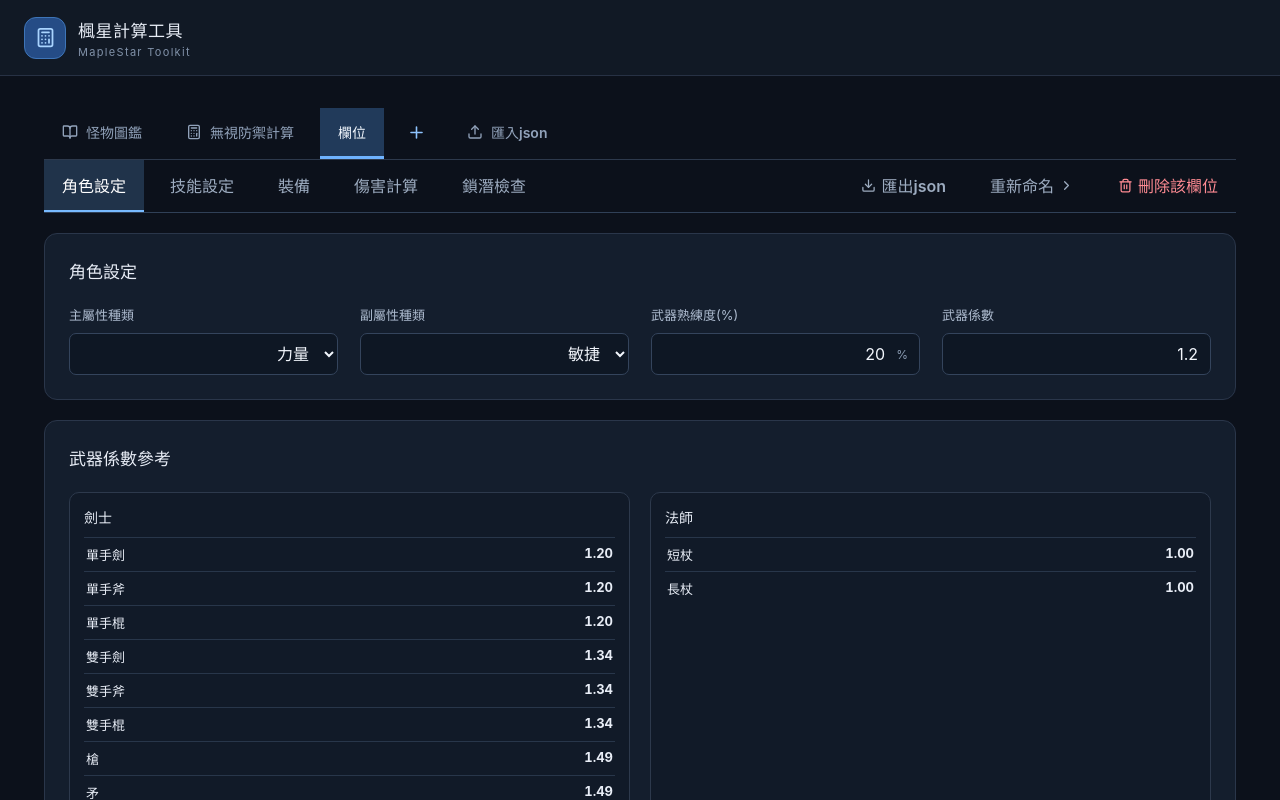
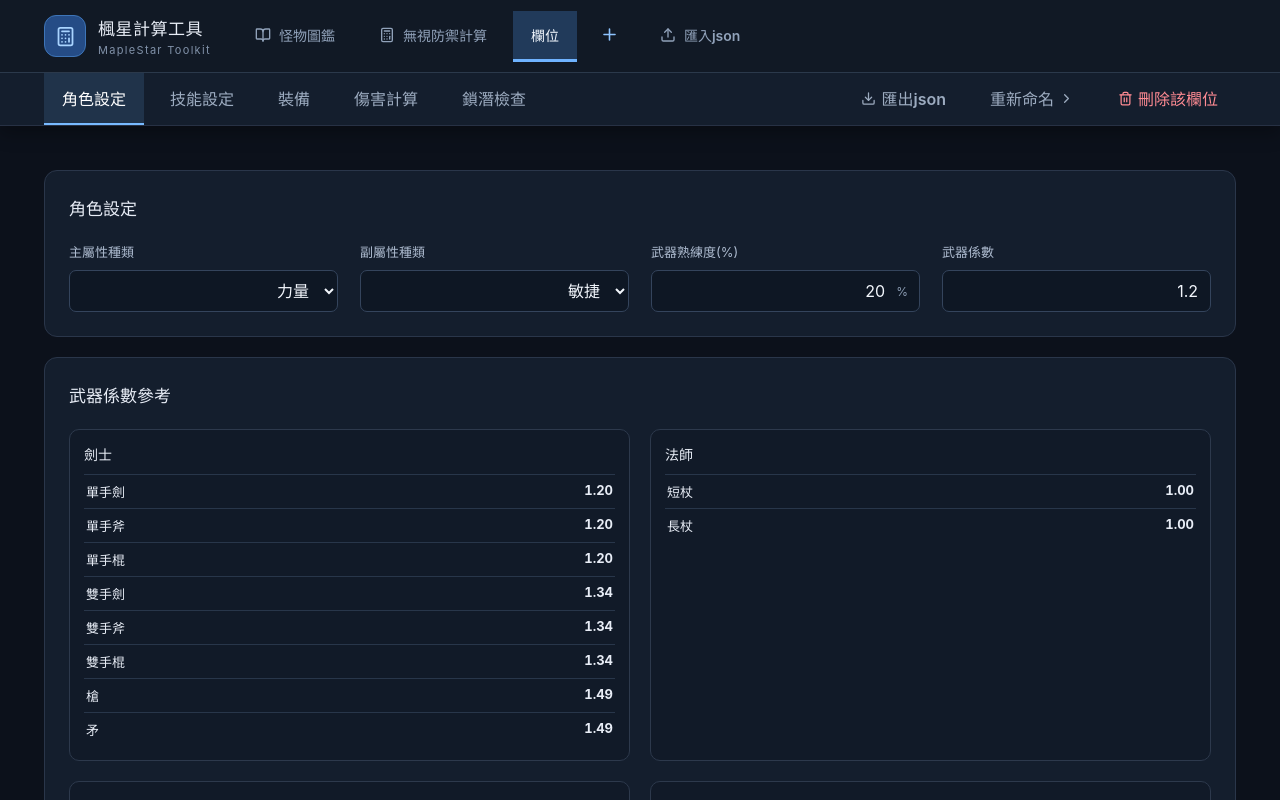
Before and after one commit to ToShii-Chen/maplestar-calculator, a React (Vite) app: page / in a window 1280 px wide. Both pictures are taken after a click on the button "欄位". Shown: the top 800 px of the page. Built offline with nearby package versions, Linux system fonts and the light colour scheme.

Commit message:
Pin unified app title, main tabs and character tabs to top

```diff
--- a/src/App.tsx
+++ b/src/App.tsx
@@ -153,9 +153,12 @@ function App(){
  if(sub==='subcheck')updateCharacter({...current,requirements:defaults.requirements});
  if(sub==='damage')updateCharacter({...current,baseMain:defaults.baseMain,baseSub:defaults.baseSub,mapleBlessing:defaults.mapleBlessing,consumables:defaults.consumables,extra:defaults.extra});
  };
- return <div className="app"><header className="top"><div className="brand"><div className="brand-icon"><Calculator size={21}/></div><div><strong>楓星計算工具</strong><small>MapleStar Toolkit</small></div></div></header>
- <main className="main"><nav className="tabs" aria-label="主功能頁籤"><button className={tab==='monster'?'tab active':'tab'} onClick={()=>setTab('monster')}><BookOpen size={16}/>怪物圖鑑</button><button className={tab==='ied'?'tab active':'tab'} onClick={()=>setTab('ied')}><Calculator size={16}/>無視防禦計算</button>{data.characters.map(c=><button key={c.id} className={tab===c.id?'tab active':'tab'} onClick={()=>{setTab(c.id);setSub(c.lastSubTab??'settings')}} title={c.name}>{c.name}</button>)}<button className="tab add-tab" onClick={add} aria-label="新增欄位"><Plus size={19}/></button><label className="tab import-tab"><Upload size={16}/>匯入json<input type="file" accept=".json,application/json" hidden onChange={e=>{void importCharacter(e.target.files?.[0]);e.target.value=''}}/></label></nav>
- {tab==='monster'?<MonsterPage data={data} set={setData}/>:tab==='ied'?<IedPage data={data} set={setData}/>:current?<><div className="subtabs"><button className={sub==='settings'?'selected':''} onClick={()=>selectSub('settings')}>角色設定</button><button className={sub==='skills'?'selected':''} onClick={()=>selectSub('skills')}>技能設定</button><button className={sub==='gear'?'selected':''} onClick={()=>selectSub('gear')}>裝備</button><button className={sub==='damage'?'selected':''} onClick={()=>selectSub('damage')}>傷害計算</button><button className={sub==='subcheck'?'selected':''} onClick={()=>selectSub('subcheck')}>鎖潛檢查</button><span className="subtab-spacer"/><button onClick={exportCharacter}><Download size={15}/>匯出json</button><button onClick={()=>{setNewName(current.name);setRename(true)}}>重新命名 <ChevronRight size={15}/></button><button className="danger-tab" onClick={remove}><Trash2 size={15}/>刪除該欄位</button></div>
+ return <div className="app"><header className="top">
+ <div className="top-primary"><div className="brand"><div className="brand-icon"><Calculator size={21}/></div><div><strong>楓星計算工具</strong><small>MapleStar Toolkit</small></div></div><nav className="tabs" aria-label="主功能頁籤"><button className={tab==='monster'?'tab active':'tab'} onClick={()=>setTab('monster')}><BookOpen size={16}/>怪物圖鑑</button><button className={tab==='ied'?'tab active':'tab'} onClick={()=>setTab('ied')}><Calculator size={16}/>無視防禦計算</button>{data.characters.map(c=><button key={c.id} className={tab===c.id?'tab active':'tab'} onClick={()=>{setTab(c.id);setSub(c.lastSubTab??'settings')}} title={c.name}>{c.name}</button>)}<button className="tab add-tab" onClick={add} aria-label="新增欄位"><Plus size={19}/></button><label className="tab import-tab"><Upload size={16}/>匯入json<input type="file" accept=".json,application/json" hidden onChange={e=>{void importCharacter(e.target.files?.[0]);e.target.value=''}}/></label></nav></div>
+ {current&&<div className="top-secondary"><div className="subtabs"><button className={sub==='settings'?'selected':''} onClick={()=>selectSub('settings')}>角色設定</button><button className={sub==='skills'?'selected':''} onClick={()=>selectSub('skills')}>技能設定</button><button className={sub==='gear'?'selected':''} onClick={()=>selectSub('gear')}>裝備</button><button className={sub==='damage'?'selected':''} onClick={()=>selectSub('damage')}>傷害計算</button><button className={sub==='subcheck'?'selected':''} onClick={()=>selectSub('subcheck')}>鎖潛檢查</button><span className="subtab-spacer"/><button onClick={exportCharacter}><Download size={15}/>匯出json</button><button onClick={()=>{setNewName(current.name);setRename(true)}}>重新命名 <ChevronRight size={15}/></button><button className="danger-tab" onClick={remove}><Trash2 size={15}/>刪除該欄位</button></div></div>}
+ </header>
+ <main className="main">
+ {tab==='monster'?<MonsterPage data={data} set={setData}/>:tab==='ied'?<IedPage data={data} set={setData}/>:current?<>
  {sub==='settings'?<CharacterSettings c={current} update={updateCharacter}/>:sub==='skills'?<SkillSettings c={current} update={updateCharacter}/>:sub==='gear'?<EquipmentPage c={current} update={updateCharacter}/>:sub==='damage'?<DamagePage c={current} monster={data.monster} update={updateCharacter}/>:<SubStatPage c={current} monster={data.monster} update={updateCharacter}/>}</>:null}
  <footer><span>作者: Satoshi</span><button onClick={resetCurrent}><RotateCcw size={14}/>還原至預設</button></footer></main>
  {rename&&current&&<div className="modal-backdrop" onClick={()=>setRename(false)}><div className="modal" role="dialog" aria-modal="true" aria-labelledby="rename-title" onClick={e=>e.stopPropagation()}><h2 id="rename-title">重新命名欄位</h2><p>名稱最多 15 個字。</p><input autoFocus maxLength={15} value={newName} onChange={e=>setNewName(e.target.value)} onKeyDown={e=>{if(e.key==='Enter'&&newName.trim()){updateCharacter({...current,name:newName.trim()});setRename(false)}}}/><div className="modal-actions"><button className="ghost" onClick={()=>setRename(false)}>取消</button><button className="solid" disabled={!newName.trim()} onClick={()=>{updateCharacter({...current,name:newName.trim()});setRename(false)}}>儲存名稱</button></div></div></div>}
--- a/src/style.css
+++ b/src/style.css
@@ -55,3 +55,14 @@ input[type=number]::-webkit-outer-spin-button,input[type=number]::-webkit-inner-
 .effect-preview{margin-top:18px;border-top:1px solid #314359;padding-top:14px;display:grid;gap:9px}
 .effect-preview-row{font-size:14px;line-height:1.6;color:#bdcee2;overflow-wrap:anywhere}
 .effect-preview-row strong{font-weight:650;color:#e8f0fb}
+
+/* Fixed navigation: brand and main tabs share a row, character tabs stay underneath */
+.top{position:sticky;top:0;z-index:30;display:block;height:auto;padding:0;background:#111925;border-bottom:1px solid #273144;box-shadow:0 6px 18px #0005}
+.top-primary{max-width:1240px;margin:0 auto;padding:0 24px;min-height:72px;display:flex;align-items:center;gap:26px;min-width:0}
+.top-primary .brand{flex:0 0 auto;white-space:nowrap}
+.top-primary .tabs{flex:1 1 auto;min-width:0;max-width:100%;border-bottom:0;align-self:stretch;align-items:center}
+.top-secondary{background:#141e2d;border-top:1px solid #2b394b}
+.top-secondary .subtabs{max-width:1240px;margin:0 auto;padding:0 24px;min-width:0;border-bottom:0}
+.main{padding-top:24px}
+@media(max-width:900px){.top-primary{gap:12px;padding:0 14px}.top-primary .brand-icon{width:34px;height:34px}.top-primary .brand strong{font-size:14px}.top-primary .brand small{font-size:9px}.top-primary .tabs .tab{padding:12px 10px}.top-secondary .subtabs{padding:0 12px}}
+@media(max-width:600px){.top{height:auto;display:block;padding:0;align-items:initial;flex-direction:initial}.top-primary{min-height:64px;gap:9px;padding:0 10px;flex-direction:row;align-items:center}.top-primary .brand{gap:6px}.top-primary .brand-icon{display:none}.top-primary .brand strong{font-size:12px}.top-primary .brand small{display:none}.top-primary .tabs{gap:2px;align-self:stretch}.top-secondary .subtabs{padding:0 8px;gap:2px}.top-secondary .subtabs button{padding:10px 8px}.main{padding-top:16px}}
```
